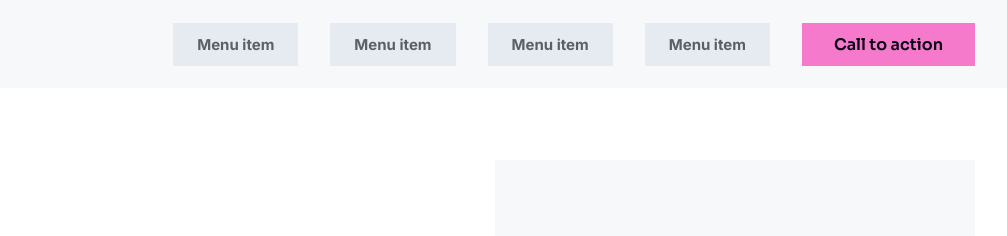
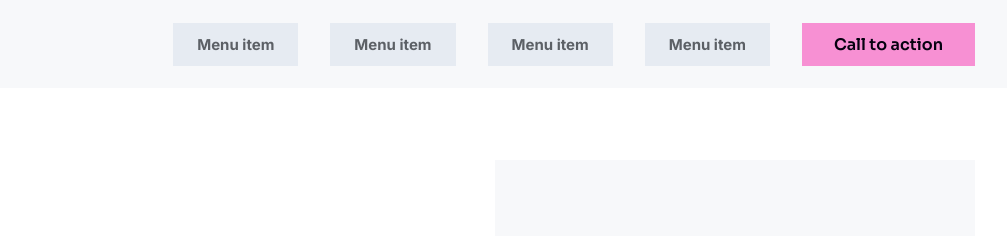
Before and after one commit to paulojanai/project-wireframe, a plain HTML site: page Index.html in a window 1280 px wide. In both pictures the pointer is over the button 1161 px from the left and 44 px from the top of the page. Shown: the top 236 px of the page, 273-1280 px from the left. Drawn offline with Linux system fonts and the light colour scheme.

Commit message:
feature: micro interactions add

```diff
--- a/css/patterns.css
+++ b/css/patterns.css
@@ -36,6 +36,11 @@ p {
     background-color: var(--brand-color-pink);
     padding: 1.2rem 3.4rem;
     color: var(--gray-colors-100);
+    transition: background-color 0.3s;
+}
+
+.btn-primary:hover {
+    background-color: #f790d3;
 }
 
 .btn-lg {
@@ -49,6 +54,12 @@ p {
     padding: 1.2rem 2.4rem;
     background-color: var(--gray-colors-50);
     color: var(--gray-colors-400);
+    transition: all 0.3s;
+}
+
+.menu-item:hover {
+    background-color: var(--gray-colors-200);
+    color: var(--white);
 }
 
 .card {
--- a/css/style.css
+++ b/css/style.css
@@ -1,4 +1,6 @@
 header {
+    position: sticky;
+    top: 0;
     width: 100%;
     height: 8.8rem;
     background-color: var(--gray-colors-800);
```
